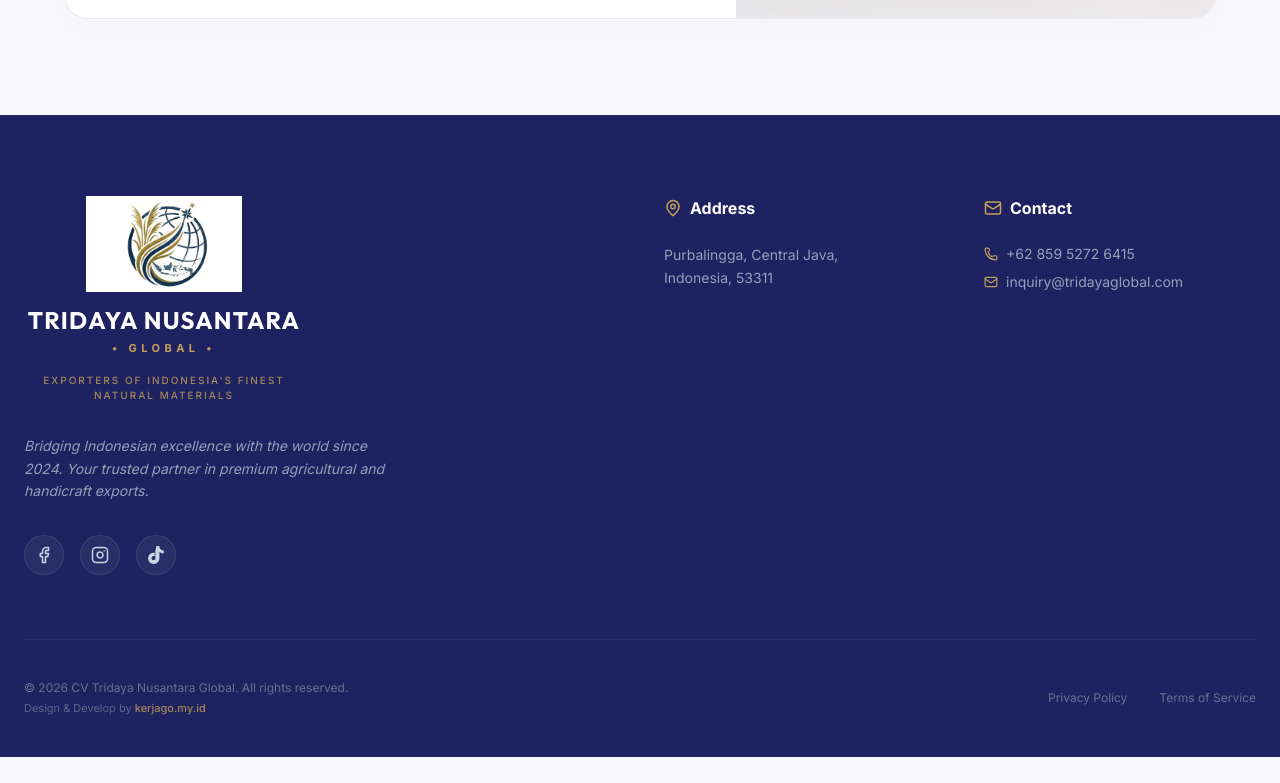
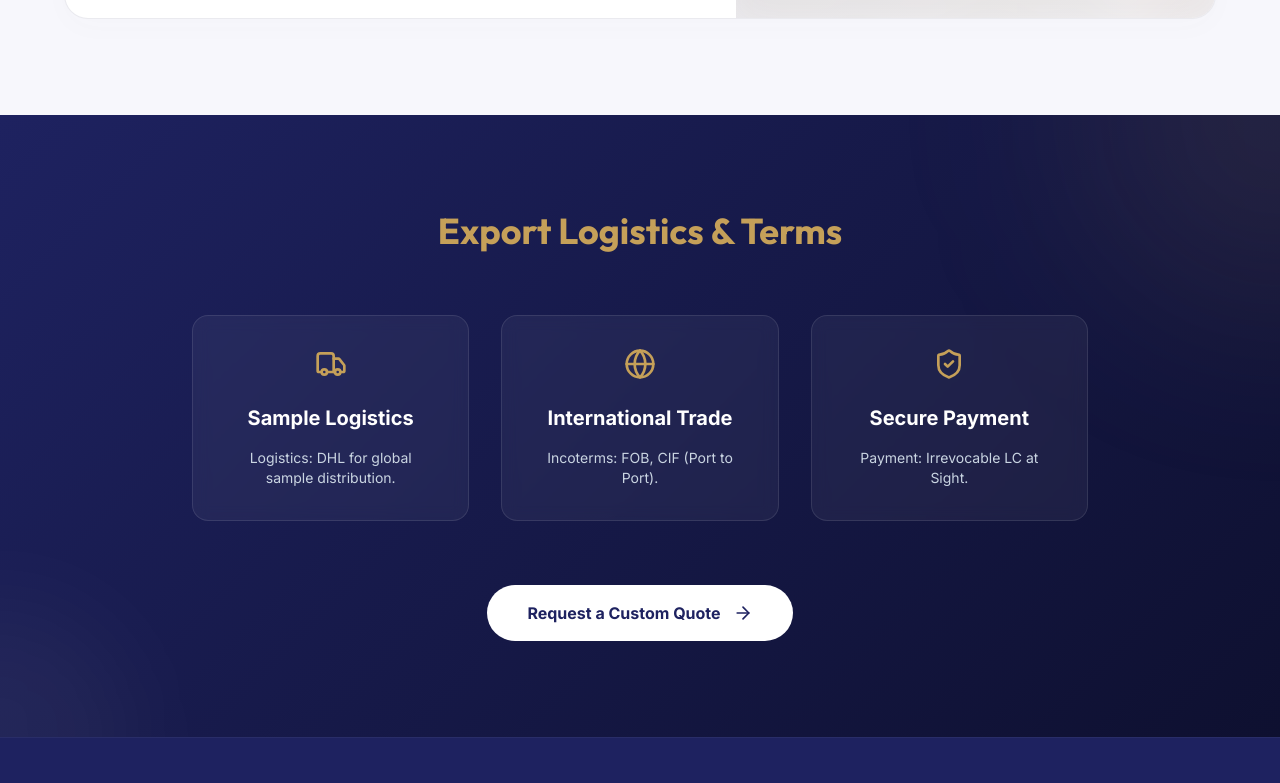
Before and after one commit to audaily007-hub/Website-Tridaya, a React (Vite) app: page / in a window 1280 px wide. Shown: the part 7157-7940 px from the top of the page. Before the commit the page ends 7914 px from the top, so only its background shows below. Built offline with nearby package versions, Linux system fonts and the light colour scheme.

Commit message:
feat: Add export terms section
Introduces a new section on the landing page detailing export logistics, incoterms, and payment terms. This provides essential information for potential B2B export clients.

Updates translations for English and Indonesian to reflect the new section's content.

```diff
--- a/src/App.tsx
+++ b/src/App.tsx
@@ -541,6 +541,49 @@ export default function App() {
         </div>
       </section>
 
+      {/* Export Terms Section */}
+      <section className="py-24 premium-gradient text-white relative overflow-hidden">
+        {/* Background Decorative Circles */}
+        <div className="absolute top-0 right-0 w-96 h-96 bg-gold/10 rounded-full blur-[100px] -translate-y-1/2 translate-x-1/2"></div>
+        <div className="absolute bottom-0 left-0 w-64 h-64 bg-white/5 rounded-full blur-[60px] translate-y-1/2 -translate-x-1/2"></div>
+
+        <div className="container mx-auto px-6 relative z-10">
+          <div className="max-w-4xl mx-auto">
+            <h2 className="text-4xl font-display font-bold text-center mb-16 text-gold">{t.exportTerms.title}</h2>
+
+            <div className="grid md:grid-cols-3 gap-8">
+              <div className="bg-white/5 border border-white/10 p-8 rounded-2xl backdrop-blur-sm text-center">
+                <Truck className="mx-auto mb-6 text-gold" size={32} />
+                <h4 className="text-xl font-bold mb-4">Sample Logistics</h4>
+                <p className="text-slate-300 text-sm">{t.exportTerms.logistics}</p>
+              </div>
+              <div className="bg-white/5 border border-white/10 p-8 rounded-2xl backdrop-blur-sm text-center">
+                <Globe className="mx-auto mb-6 text-gold" size={32} />
+                <h4 className="text-xl font-bold mb-4">International Trade</h4>
+                <p className="text-slate-300 text-sm">{t.exportTerms.incoterms}</p>
+              </div>
+              <div className="bg-white/5 border border-white/10 p-8 rounded-2xl backdrop-blur-sm text-center">
+                <ShieldCheck className="mx-auto mb-6 text-gold" size={32} />
+                <h4 className="text-xl font-bold mb-4">Secure Payment</h4>
+                <p className="text-slate-300 text-sm">{t.exportTerms.payment}</p>
+              </div>
+            </div>
+
+            <div className="mt-16 text-center">
+              <a
+                href={whatsappUrl}
+                target="_blank"
+                rel="noopener noreferrer"
+                className="inline-flex items-center gap-3 bg-white text-navy font-bold px-10 py-4 rounded-full hover:bg-gold hover:text-navy transition-all transform hover:scale-105"
+              >
+                Request a Custom Quote
+                <ArrowRight size={20} />
+              </a>
+            </div>
+          </div>
+        </div>
+      </section>
+
       {/* Footer */}
       <footer className="mt-auto bg-navy pt-20 pb-10 border-t border-white/5">
         <div className="container mx-auto px-6">
--- a/src/translations.ts
+++ b/src/translations.ts
@@ -202,7 +202,7 @@ export const translations = {
     exportTerms: {
       title: 'Export Logistics & Terms',
       logistics: 'Logistics: DHL for global sample distribution.',
-      incoterms: 'Incoterms: EXW, FOB, CIF (Port to Port).',
+      incoterms: 'Incoterms: FOB, CIF (Port to Port).',
       payment: 'Payment: Irrevocable LC at Sight.',
     },
     footer: {
@@ -412,7 +412,7 @@ export const translations = {
     exportTerms: {
       title: 'Logistik & Syarat Ekspor',
       logistics: 'Logistik: DHL untuk distribusi sampel global.',
-      incoterms: 'Incoterms: EXW, FOB, CIF (Pelabuhan ke Pelabuhan).',
+      incoterms: 'Incoterms: FOB, CIF (Pelabuhan ke Pelabuhan).',
       payment: 'Pembayaran: LC Irrevocable at Sight.',
     },
     footer: {
```
